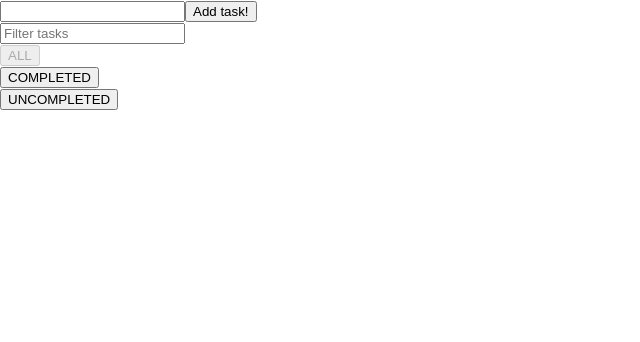
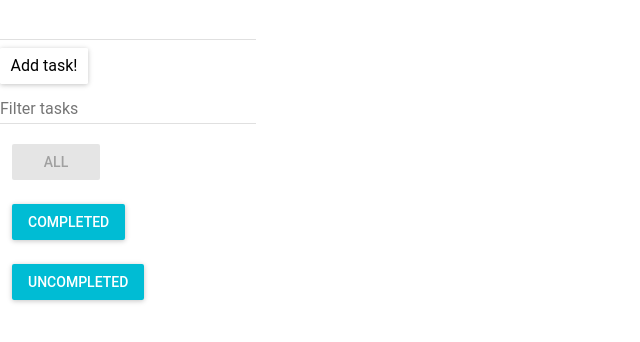
Before and after one commit to KrystianKaminski/js-react-day4, a React (Create React App) app: page / in a window 1280 px wide. Shown: the top 342 px of the page, without its empty margins (0-640 px from the left). Built offline with nearby package versions, Linux system fonts and the light colour scheme.

Commit message:
Styling buttons with material-ui

```diff
--- a/package.json
+++ b/package.json
@@ -3,6 +3,7 @@
   "version": "0.1.0",
   "private": true,
   "dependencies": {
+    "material-ui": "^0.20.2",
     "react": "^16.6.3",
     "react-dom": "^16.6.3",
     "react-scripts": "2.1.1"
--- a/src/ToDo/AddTask.js
+++ b/src/ToDo/AddTask.js
@@ -1,17 +1,24 @@
 import React from 'react'
+
+import RaisedButton from 'material-ui/RaisedButton'
+import TextField from 'material-ui/TextField';
 
 const AddTask = (props) => (
     <div>
-        <input
+        <div>
+            <TextField
                 type="text"
                 value={props.newTaskText}
                 onChange={props.onNewTaskTextChangeHandler}
             />
-        <button
+        </div>
+        <div>
+            <RaisedButton
                 onClick={props.addTask}
             >
                 Add task!
-        </button>
+            </RaisedButton>
+        </div>
     </div>
 )
 
--- a/src/ToDo/Search.js
+++ b/src/ToDo/Search.js
@@ -1,9 +1,18 @@
 import React from 'react'
+
+import RaisedButton from 'material-ui/RaisedButton'
+import TextField from 'material-ui/TextField';
+
+const style = {
+    button: {
+        margin: 12
+    }
+}
 
 const Search = (props) => (
     <div>
         <div>
-            <input
+            <TextField
                 type="text"
                 placeholder="Filter tasks"
                 value={props.filterText}
@@ -11,28 +20,34 @@ const Search = (props) => (
             />
         </div>
         <div>
-            <button
+            <RaisedButton
                 disabled={props.chosenFilter === 'ALL'}
                 onClick={props.onAllClickHandler}
+                primary={true}
+                label="ALL"
+                style={style.button}
             >
-                ALL
-            </button>
+            </RaisedButton>
         </div>
         <div>
-            <button
+            <RaisedButton
                 disabled={props.chosenFilter === 'COMPLETED'}
                 onClick={props.onCompletedClickHandler}
+                primary={true}
+                label="COMPLETED"
+                style={style.button}
             >
-                COMPLETED
-            </button>
+            </RaisedButton>
         </div>
         <div>
-            <button
+            <RaisedButton
                 disabled={props.chosenFilter === 'UNCOMPLETED'}
                 onClick={props.onUnCompletedClickHandler}
+                primary={true}
+                label="UNCOMPLETED"
+                style={style.button}
             >
-                UNCOMPLETED
-            </button>
+            </RaisedButton>
         </div>
     </div>
 )
--- a/src/ToDo/Task.js
+++ b/src/ToDo/Task.js
@@ -1,4 +1,6 @@
 import React from 'react'
+
+import RaisedButton from 'material-ui/RaisedButton'
 
 const completedStyle = {
     textDecoration: 'line-through'
@@ -12,11 +14,12 @@ const Task = (props) => (
         >
             {props.task.taskText}
         </div>
-        <button
+        <RaisedButton
+            secondary={true}
             onClick={() => props.deleteTask(props.task.key)}
         >
             DELETE
-        </button>
+        </RaisedButton>
     </div>
 )
 
--- a/src/index.js
+++ b/src/index.js
@@ -1,10 +1,13 @@
 import React from 'react';
 import ReactDOM from 'react-dom';
+import MuiThemeProvider from 'material-ui/styles/MuiThemeProvider'
 import './index.css';
 import App from './App';
 
 ReactDOM.render(
+    <MuiThemeProvider>
 
-    <App />,
+        <App />
+    </MuiThemeProvider>,
      document.getElementById('root')
 );
```
Lines whose indentation alone changed are shown as unchanged.
